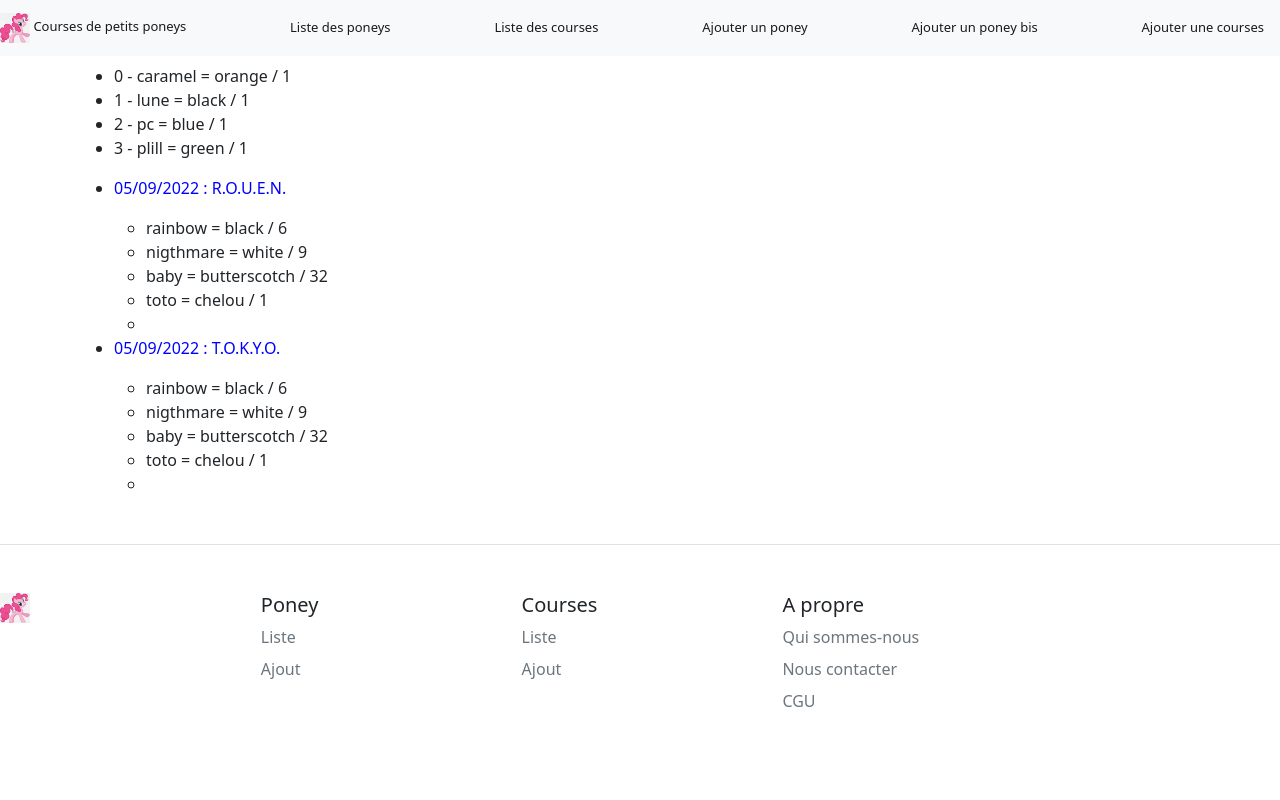
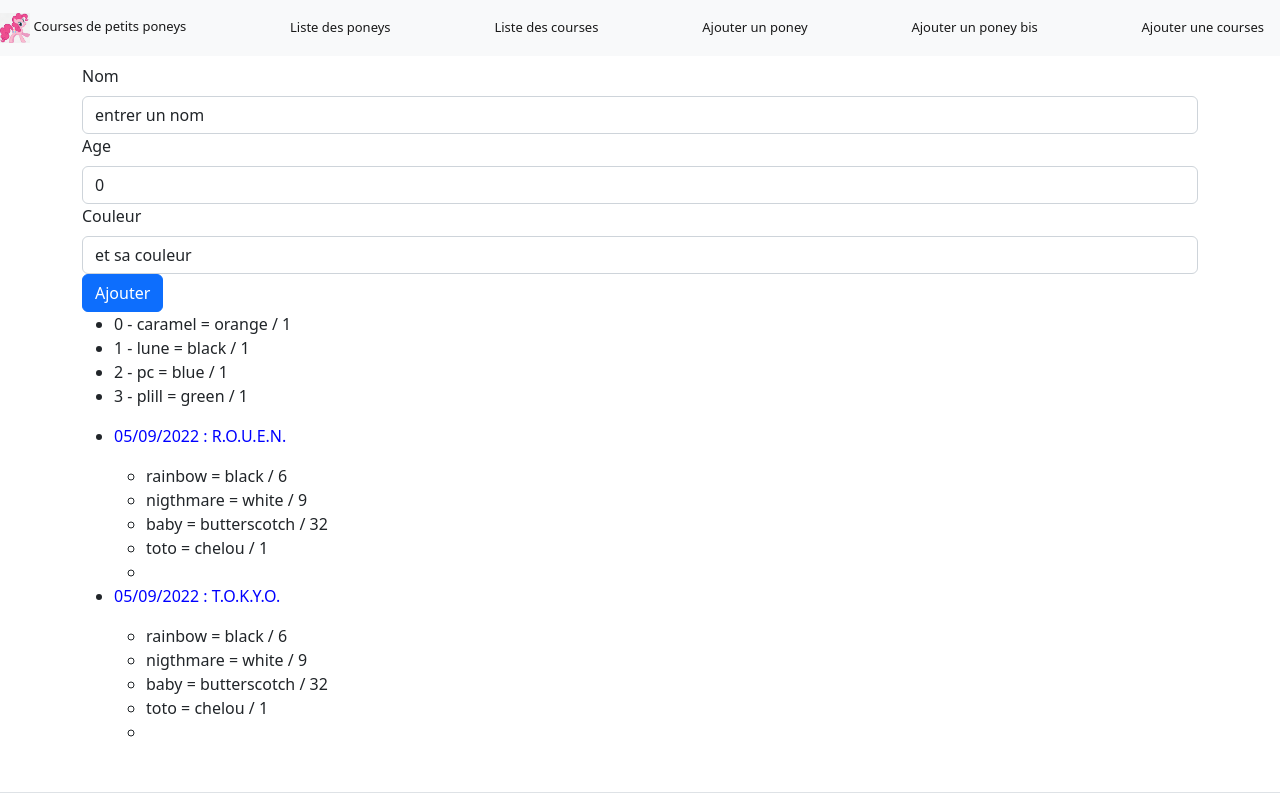
Before and after one commit to ludivineUp/angular-3BCI-22-23, an Angular app in the folder littlepony/: page / in a window 1280 px wide. Shown: the top 800 px of the page. Built offline with nearby package versions, Linux system fonts and the light colour scheme.

Commit message:
fist pony form

```diff
--- /dev/null
+++ b/littlepony/src/app/add-pony/add-pony.component.html
@@ -0,0 +1,17 @@
+<form (ngSubmit)="onSubmit()">
+	<div class="form-group">
+		<label for="name" class="form-label">Nom</label>
+		<input type="text" id="name" name="name" class="form-control" [(ngModel)]="newPony.name"/>
+	</div>
+	<div class="form-group">
+		<label class="form-label">Age</label>
+		<input type="text" id="age" name="age" class="form-control" [(ngModel)]="newPony.age"/>
+	</div>
+	<div class="form-group">
+		<label class="form-label">Couleur</label>
+		<input type="text" id="couleur" name="couleur" class="form-control" [(ngModel)]="newPony.color"/>
+	</div>
+  <div class="col-12">
+		<button class="btn btn-primary" type="submit">Ajouter</button>
+	</div>
+</form>
--- /dev/null
+++ b/littlepony/src/app/add-pony/add-pony.component.ts
@@ -0,0 +1,33 @@
+import { Component, OnInit } from '@angular/core';
+import {FormBuilder, Validators } from '@angular/forms';
+import { Pony } from './../pony';
+import { PONIES } from './../mock/mock-ponies';
+
+
+@Component({
+  selector: 'add-pony',
+  templateUrl: './add-pony.component.html',
+  styleUrls: ['./add-pony.component.css']
+})
+export class AddPonyComponent implements OnInit {
+
+  newPony: Pony = new Pony();
+
+  constructor() {
+    // call once
+    this.newPony= new Pony(0,"nom", "et sa couleur", 0);
+   }
+
+  ngOnInit(): void {
+    // call on each refresh
+    this.newPony= new Pony(0,"entrer un nom", "et sa couleur", 0);
+  }
+
+  onSubmit(){
+      this.newPony.id = PONIES.length;
+      PONIES.push(this.newPony);
+      // fuck les pointeurs
+      this.newPony = new Pony();
+  }
+
+}
--- a/littlepony/src/app/app.component.html
+++ b/littlepony/src/app/app.component.html
@@ -14,6 +14,7 @@
   <h1 class="fs-3"></h1>
 </header>
 <div class="container">
+  <add-pony></add-pony>
   <ponies></ponies>
   <races></races>
 </div>
--- a/littlepony/src/app/pony.ts
+++ b/littlepony/src/app/pony.ts
@@ -4,7 +4,7 @@ export class Pony {
 	color: string;
 	age: number;
 
-	constructor(id?: number,name?: string, color?: string,age?: number){
+	constructor(id?: number,name?: string, color?: string, age?: number){
 		this.id = id === undefined ? 0 : id;
 		this.name = name === undefined ? "" : name;
 		this.color = color === undefined ? '' : color;
```
Also changed, not shown: littlepony/src/app/app.module.ts (+6 -2 lines), littlepony/src/app/add-pony/add-pony.component.css (added), 1 other file (tests, documents, lock files or other folders).
